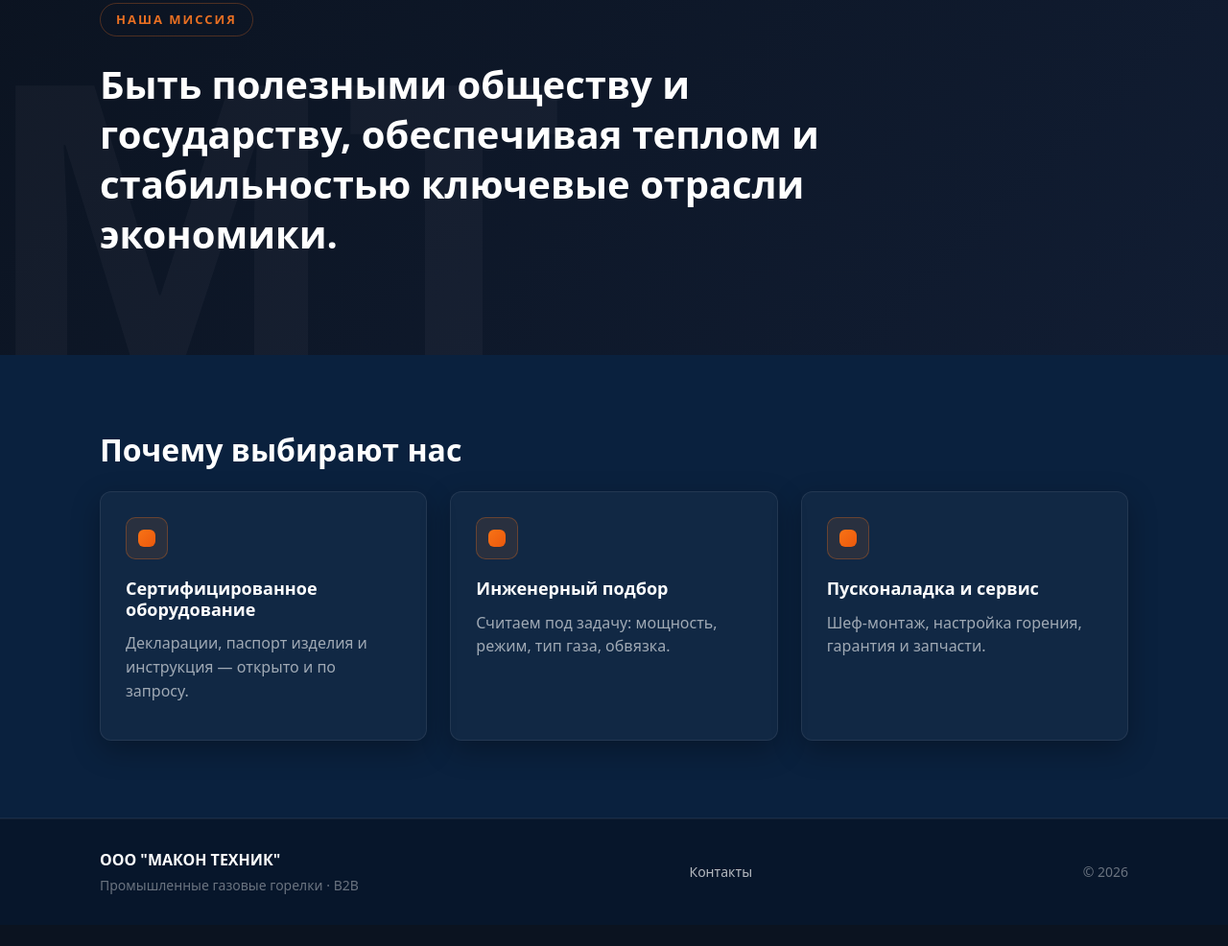
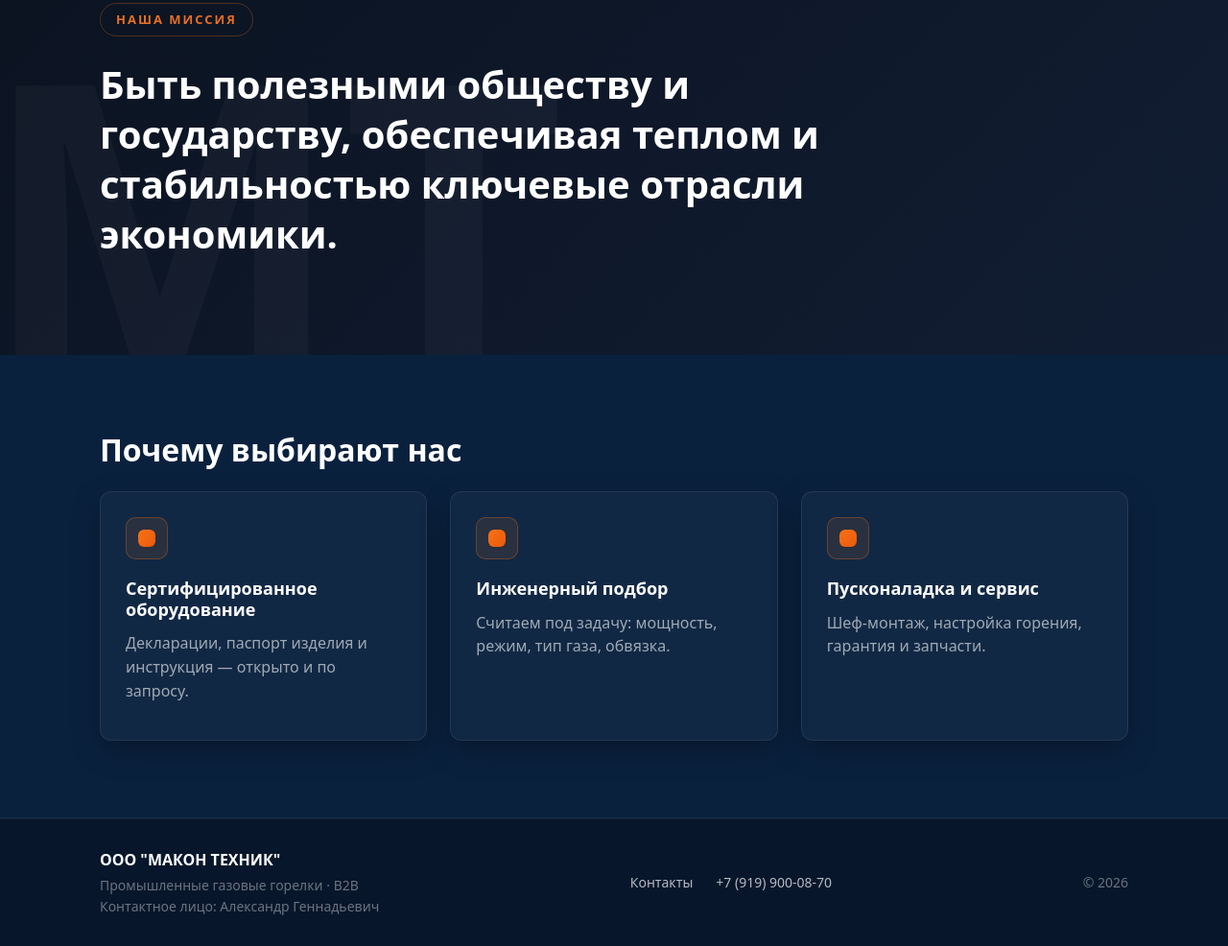
Before and after one commit to sarafantim95/makontech.ru-, a plain HTML site: page index.html in a window 1280 px wide. Shown: the part 1810-2796 px from the top of the page at 96% size. Before the commit the page ends 2774 px from the top, so only its background shows below. Drawn offline with Linux system fonts and the light colour scheme; a script that the page names is missing.

Commit message:
Update index.html

```diff
--- a/index.html
+++ b/index.html
@@ -210,9 +210,11 @@
       <div>
         <div class="footer__logo">ООО "МАКОН ТЕХНИК"</div>
         <p class="footer__muted">Промышленные газовые горелки · B2B</p>
+        <p class="footer__muted">Контактное лицо: Александр Геннадьевич</p>
       </div>
       <div class="footer__cols">
         <a href="contacts.html">Контакты</a>
+        <a href="tel:+79199000870" class="footer__phone">+7 (919) 900-08-70</a>
       </div>
       <p class="footer__muted">© 2026</p>
     </div>
```
